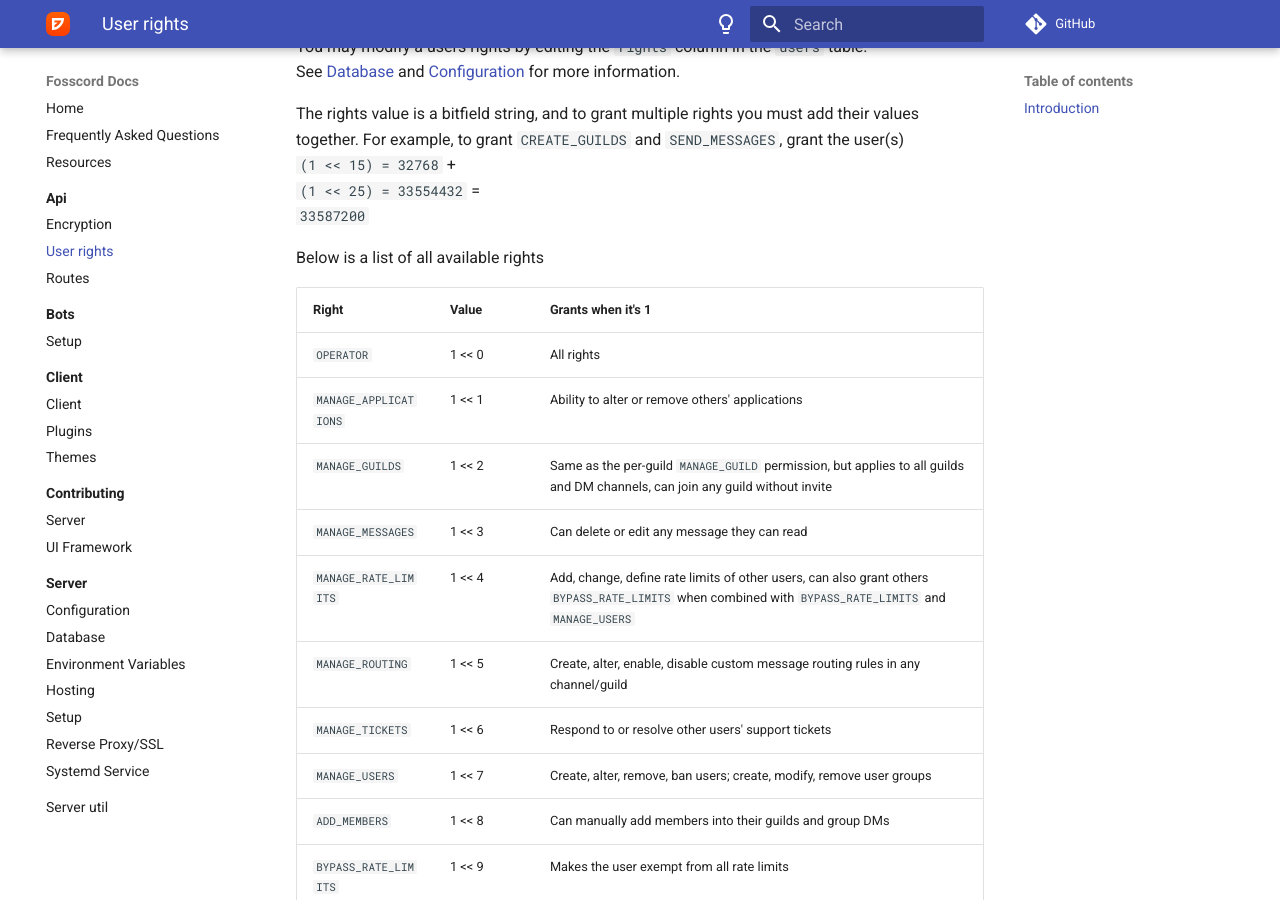
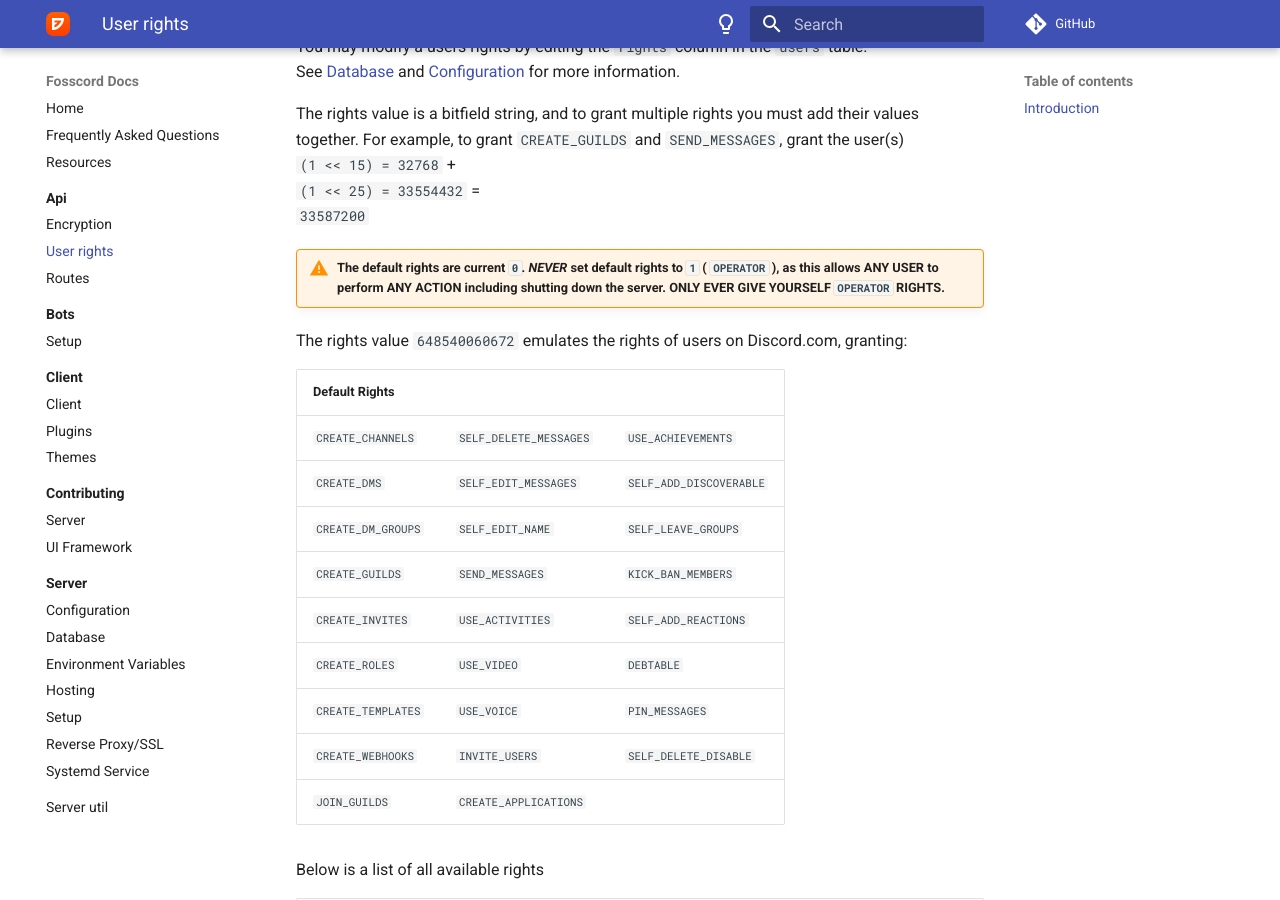
Before and after one commit to spacebarchat/docs, an MkDocs documentation site: the page built from docs/api/rights.md, in a window 1280 px wide and 900 px high, scrolled down 264 px. Built offline with MkDocs 1.6.1 and Material for MkDocs 9.7.7, drawn with Linux system fonts in a browser that asks for light colours; comment, search, counter and statistics services are not loaded.

Commit message:
Brought back the previously removed table to show which rights would emulate discord.com. Also added a warning against setting rights to 1.

```diff
--- a/docs/api/rights.md
+++ b/docs/api/rights.md
@@ -13,6 +13,22 @@ For example, to grant `CREATE_GUILDS` and `SEND_MESSAGES`, grant the user(s)
 `(1 << 15) = 32768` +
 `(1 << 25) = 33554432` =
 `33587200`
+
+!!! warning "The default rights are current `0`. ***NEVER*** set default rights to `1` ( `OPERATOR` ), as this allows ANY USER to perform ANY ACTION including shutting down the server. ONLY EVER GIVE YOURSELF `OPERATOR` RIGHTS."
+
+The rights value `648540060672` emulates the rights of users on Discord.com, granting:
+
+| Default Rights      |					        |					 		|
+|---------------------|-------------------------|---------------------------|
+| `CREATE_CHANNELS`   | `SELF_DELETE_MESSAGES`  | `USE_ACHIEVEMENTS` 		|
+| `CREATE_DMS`	      | `SELF_EDIT_MESSAGES`    | `SELF_ADD_DISCOVERABLE`	|
+| `CREATE_DM_GROUPS`  | `SELF_EDIT_NAME`	    | `SELF_LEAVE_GROUPS`		|
+| `CREATE_GUILDS`	  | `SEND_MESSAGES` 	    | `KICK_BAN_MEMBERS`		|
+| `CREATE_INVITES`    | `USE_ACTIVITIES`	    | `SELF_ADD_REACTIONS`		|
+| `CREATE_ROLES`	  | `USE_VIDEO`			    | `DEBTABLE`				|
+| `CREATE_TEMPLATES`  | `USE_VOICE`			    | `PIN_MESSAGES`			|
+| `CREATE_WEBHOOKS`   | `INVITE_USERS`		    | `SELF_DELETE_DISABLE`		|
+| `JOIN_GUILDS`	      | `CREATE_APPLICATIONS`	|							|
 
 Below is a list of all available rights
 
```
